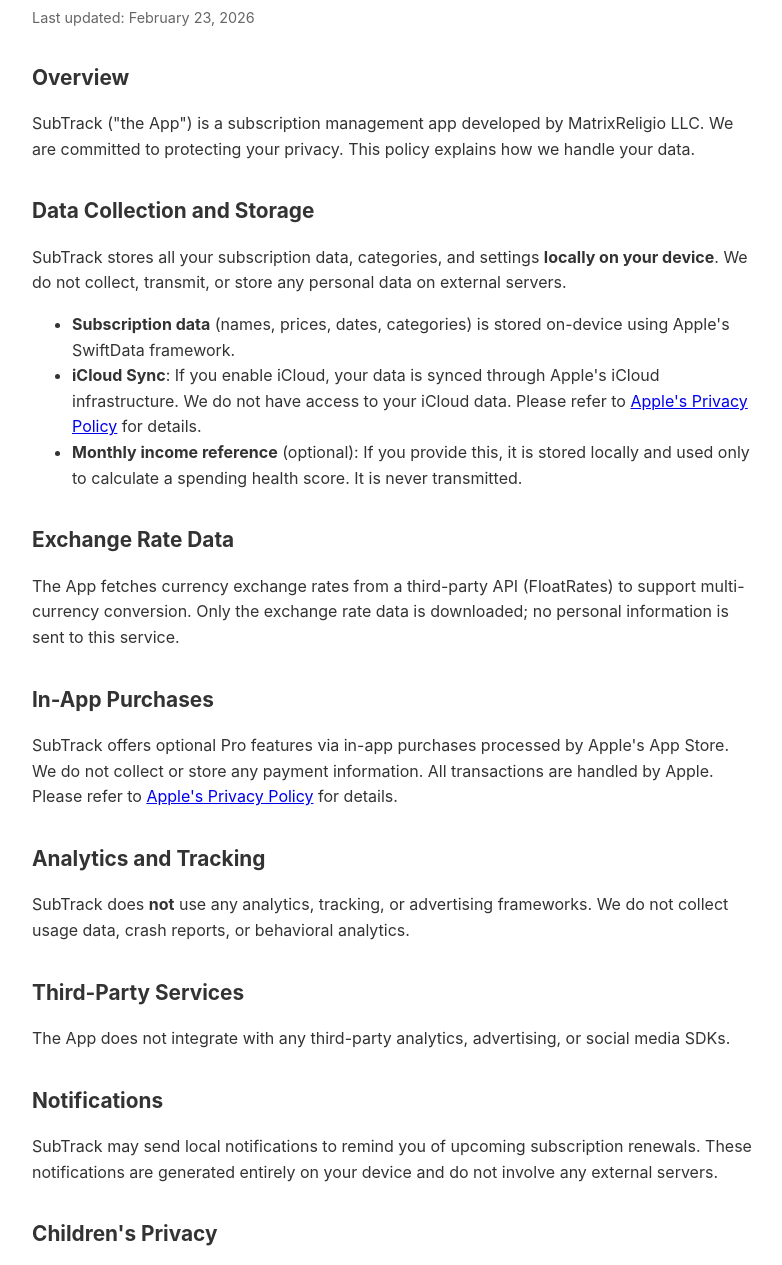
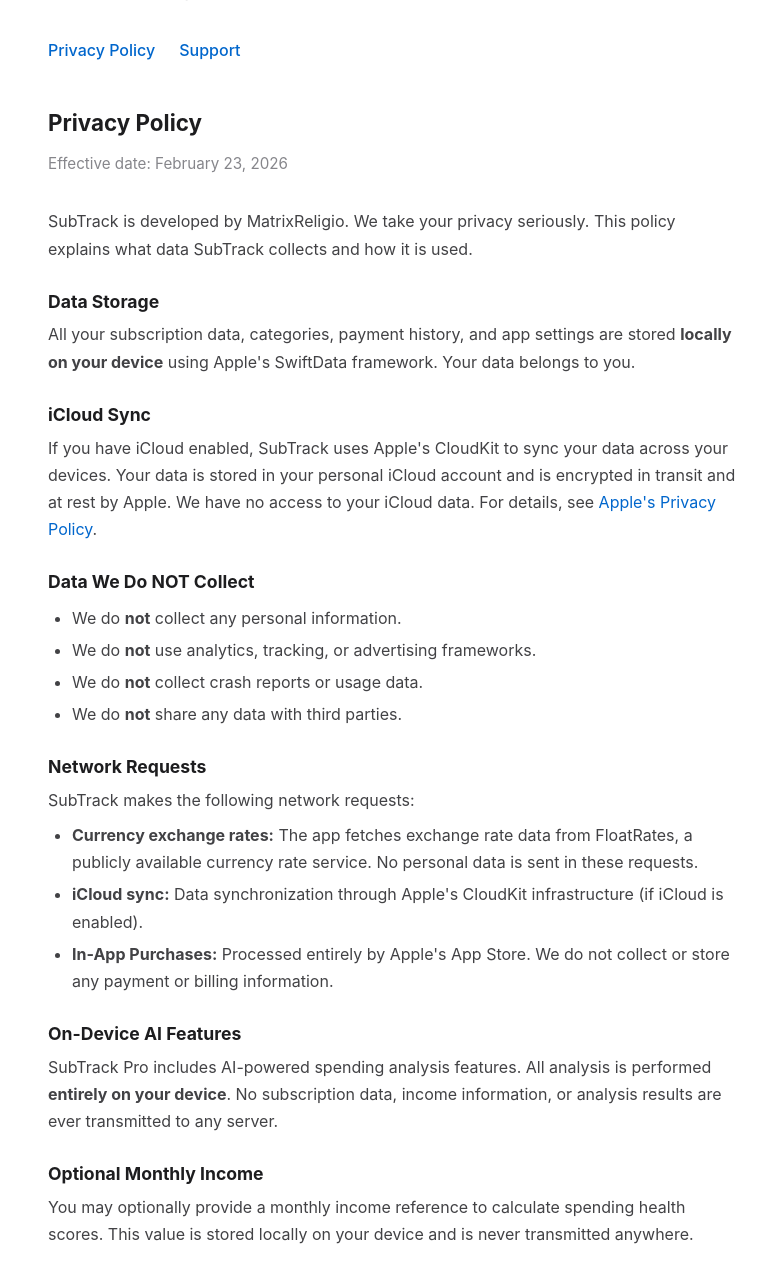
Before and after one commit to MatrixReligio/subtrack-privacy, a plain HTML site: page index.html in a window 1280 px wide. Shown: the part 111-1376 px from the top of the page, without its empty margins (248-1030 px from the left). Drawn offline with Linux system fonts and the light colour scheme.

Commit message:
Update privacy policy + add support section
- Add technical support section with FAQ
- Update contact email to contact@matrixreligio.com
- Add sections for AI features, widgets, Siri shortcuts
- Improve page styling

```diff
--- a/index.html
+++ b/index.html
@@ -3,52 +3,115 @@
 <head>
     <meta charset="UTF-8">
     <meta name="viewport" content="width=device-width, initial-scale=1.0">
-    <title>SubTrack - Privacy Policy</title>
+    <title>SubTrack - Privacy Policy & Support</title>
     <style>
-        body { font-family: -apple-system, BlinkMacSystemFont, 'Segoe UI', Roboto, sans-serif; max-width: 720px; margin: 0 auto; padding: 2rem 1rem; line-height: 1.6; color: #333; }
-        h1 { font-size: 1.8rem; }
-        h2 { font-size: 1.3rem; margin-top: 2rem; }
-        .date { color: #666; font-size: 0.9rem; }
+        * { margin: 0; padding: 0; box-sizing: border-box; }
+        body { font-family: -apple-system, BlinkMacSystemFont, 'Segoe UI', Roboto, Helvetica, Arial, sans-serif; max-width: 720px; margin: 0 auto; padding: 2rem 1rem 4rem; line-height: 1.7; color: #1d1d1f; background: #fff; }
+        h1 { font-size: 2rem; margin-bottom: 0.25rem; }
+        h2 { font-size: 1.4rem; margin-top: 2.5rem; margin-bottom: 0.5rem; color: #1d1d1f; }
+        h3 { font-size: 1.1rem; margin-top: 1.5rem; margin-bottom: 0.3rem; }
+        p, li { color: #424245; }
+        .subtitle { color: #86868b; font-size: 0.95rem; margin-bottom: 2rem; }
+        ul { padding-left: 1.5rem; margin: 0.5rem 0; }
+        li { margin: 0.3rem 0; }
+        a { color: #0066cc; text-decoration: none; }
+        a:hover { text-decoration: underline; }
+        .divider { border: none; border-top: 1px solid #d2d2d7; margin: 3rem 0; }
+        .contact-card { background: #f5f5f7; border-radius: 12px; padding: 1.5rem; margin-top: 1rem; }
+        .contact-card p { margin: 0.3rem 0; }
+        .nav { display: flex; gap: 1.5rem; margin: 1.5rem 0; }
+        .nav a { font-weight: 500; color: #0066cc; }
     </style>
 </head>
 <body>
-    <h1>SubTrack Privacy Policy</h1>
-    <p class="date">Last updated: February 23, 2026</p>
+    <h1>SubTrack</h1>
+    <p class="subtitle">Subscription Manager for iOS, iPadOS & macOS</p>
 
-    <h2>Overview</h2>
-    <p>SubTrack ("the App") is a subscription management app developed by MatrixReligio LLC. We are committed to protecting your privacy. This policy explains how we handle your data.</p>
+    <nav class="nav">
+        <a href="#privacy">Privacy Policy</a>
+        <a href="#support">Support</a>
+    </nav>
 
-    <h2>Data Collection and Storage</h2>
-    <p>SubTrack stores all your subscription data, categories, and settings <strong>locally on your device</strong>. We do not collect, transmit, or store any personal data on external servers.</p>
+    <!-- ==================== PRIVACY POLICY ==================== -->
+    <h2 id="privacy">Privacy Policy</h2>
+    <p class="subtitle">Effective date: February 23, 2026</p>
+
+    <p>SubTrack is developed by MatrixReligio. We take your privacy seriously. This policy explains what data SubTrack collects and how it is used.</p>
+
+    <h3>Data Storage</h3>
+    <p>All your subscription data, categories, payment history, and app settings are stored <strong>locally on your device</strong> using Apple's SwiftData framework. Your data belongs to you.</p>
+
+    <h3>iCloud Sync</h3>
+    <p>If you have iCloud enabled, SubTrack uses Apple's CloudKit to sync your data across your devices. Your data is stored in your personal iCloud account and is encrypted in transit and at rest by Apple. We have no access to your iCloud data. For details, see <a href="https://www.apple.com/privacy/">Apple's Privacy Policy</a>.</p>
+
+    <h3>Data We Do NOT Collect</h3>
     <ul>
-        <li><strong>Subscription data</strong> (names, prices, dates, categories) is stored on-device using Apple's SwiftData framework.</li>
-        <li><strong>iCloud Sync</strong>: If you enable iCloud, your data is synced through Apple's iCloud infrastructure. We do not have access to your iCloud data. Please refer to <a href="https://www.apple.com/privacy/">Apple's Privacy Policy</a> for details.</li>
-        <li><strong>Monthly income reference</strong> (optional): If you provide this, it is stored locally and used only to calculate a spending health score. It is never transmitted.</li>
+        <li>We do <strong>not</strong> collect any personal information.</li>
+        <li>We do <strong>not</strong> use analytics, tracking, or advertising frameworks.</li>
+        <li>We do <strong>not</strong> collect crash reports or usage data.</li>
+        <li>We do <strong>not</strong> share any data with third parties.</li>
     </ul>
 
-    <h2>Exchange Rate Data</h2>
-    <p>The App fetches currency exchange rates from a third-party API (FloatRates) to support multi-currency conversion. Only the exchange rate data is downloaded; no personal information is sent to this service.</p>
+    <h3>Network Requests</h3>
+    <p>SubTrack makes the following network requests:</p>
+    <ul>
+        <li><strong>Currency exchange rates:</strong> The app fetches exchange rate data from FloatRates, a publicly available currency rate service. No personal data is sent in these requests.</li>
+        <li><strong>iCloud sync:</strong> Data synchronization through Apple's CloudKit infrastructure (if iCloud is enabled).</li>
+        <li><strong>In-App Purchases:</strong> Processed entirely by Apple's App Store. We do not collect or store any payment or billing information.</li>
+    </ul>
 
-    <h2>In-App Purchases</h2>
-    <p>SubTrack offers optional Pro features via in-app purchases processed by Apple's App Store. We do not collect or store any payment information. All transactions are handled by Apple. Please refer to <a href="https://www.apple.com/privacy/">Apple's Privacy Policy</a> for details.</p>
+    <h3>On-Device AI Features</h3>
+    <p>SubTrack Pro includes AI-powered spending analysis features. All analysis is performed <strong>entirely on your device</strong>. No subscription data, income information, or analysis results are ever transmitted to any server.</p>
 
-    <h2>Analytics and Tracking</h2>
-    <p>SubTrack does <strong>not</strong> use any analytics, tracking, or advertising frameworks. We do not collect usage data, crash reports, or behavioral analytics.</p>
+    <h3>Optional Monthly Income</h3>
+    <p>You may optionally provide a monthly income reference to calculate spending health scores. This value is stored locally on your device and is never transmitted anywhere.</p>
 
-    <h2>Third-Party Services</h2>
-    <p>The App does not integrate with any third-party analytics, advertising, or social media SDKs.</p>
+    <h3>Notifications</h3>
+    <p>SubTrack sends local notifications for subscription renewal reminders. These notifications are generated entirely on your device and do not involve any external servers or push notification services.</p>
 
-    <h2>Notifications</h2>
-    <p>SubTrack may send local notifications to remind you of upcoming subscription renewals. These notifications are generated entirely on your device and do not involve any external servers.</p>
+    <h3>Widgets & Siri Shortcuts</h3>
+    <p>SubTrack provides Home Screen widgets and Siri Shortcuts that display subscription data. These features access data from your device's local storage only.</p>
 
-    <h2>Children's Privacy</h2>
-    <p>SubTrack is not directed at children under 13. We do not knowingly collect data from children.</p>
+    <h3>Children's Privacy</h3>
+    <p>SubTrack is not directed at children under 13. We do not knowingly collect data from anyone, including children.</p>
 
-    <h2>Changes to This Policy</h2>
-    <p>We may update this Privacy Policy from time to time. Any changes will be reflected on this page with an updated date.</p>
+    <h3>Changes to This Policy</h3>
+    <p>We may update this Privacy Policy from time to time. Changes will be reflected on this page with an updated effective date.</p>
 
-    <h2>Contact Us</h2>
-    <p>If you have any questions about this Privacy Policy, please contact us at:<br>
-    <a href="mailto:matrixreligio@gmail.com">matrixreligio@gmail.com</a></p>
+    <hr class="divider">
+
+    <!-- ==================== SUPPORT ==================== -->
+    <h2 id="support">Support</h2>
+
+    <h3>Getting Help</h3>
+    <p>If you need help with SubTrack, have feature suggestions, or want to report a bug, please reach out to us. We typically respond within 48 hours.</p>
+
+    <h3>Frequently Asked Questions</h3>
+
+    <p><strong>How do I add a subscription?</strong><br>
+    Tap the "+" button on the main screen, enter the subscription details (name, price, billing cycle, etc.), and tap Save.</p>
+
+    <p><strong>How does iCloud sync work?</strong><br>
+    If iCloud is enabled on your device, SubTrack automatically syncs your subscriptions across all your Apple devices. Make sure you're signed in with the same Apple Account on all devices.</p>
+
+    <p><strong>What's included in Pro?</strong><br>
+    SubTrack Pro unlocks unlimited subscriptions (free version supports up to 5), CSV export, and AI-powered spending analysis. You can upgrade via a yearly subscription or a one-time lifetime purchase.</p>
+
+    <p><strong>How do I export my data?</strong><br>
+    Go to Settings > Export to CSV (Pro feature). This generates a CSV file with all your subscription data that you can share or save.</p>
+
+    <p><strong>How do I restore my purchase?</strong><br>
+    In-app purchases are tied to your Apple Account and are restored automatically. If your Pro status is not showing, try restarting the app.</p>
+
+    <p><strong>How do I delete all my data?</strong><br>
+    Go to Settings > Reset All Data. This permanently deletes all subscriptions, categories, and payment history. This action cannot be undone.</p>
+
+    <h3>Contact Us</h3>
+    <div class="contact-card">
+        <p><strong>Email:</strong> <a href="mailto:contact@matrixreligio.com">contact@matrixreligio.com</a></p>
+        <p><strong>Developer:</strong> MatrixReligio</p>
+        <p><strong>App:</strong> SubTrack - Subscription Manager</p>
+    </div>
+
 </body>
 </html>
```
